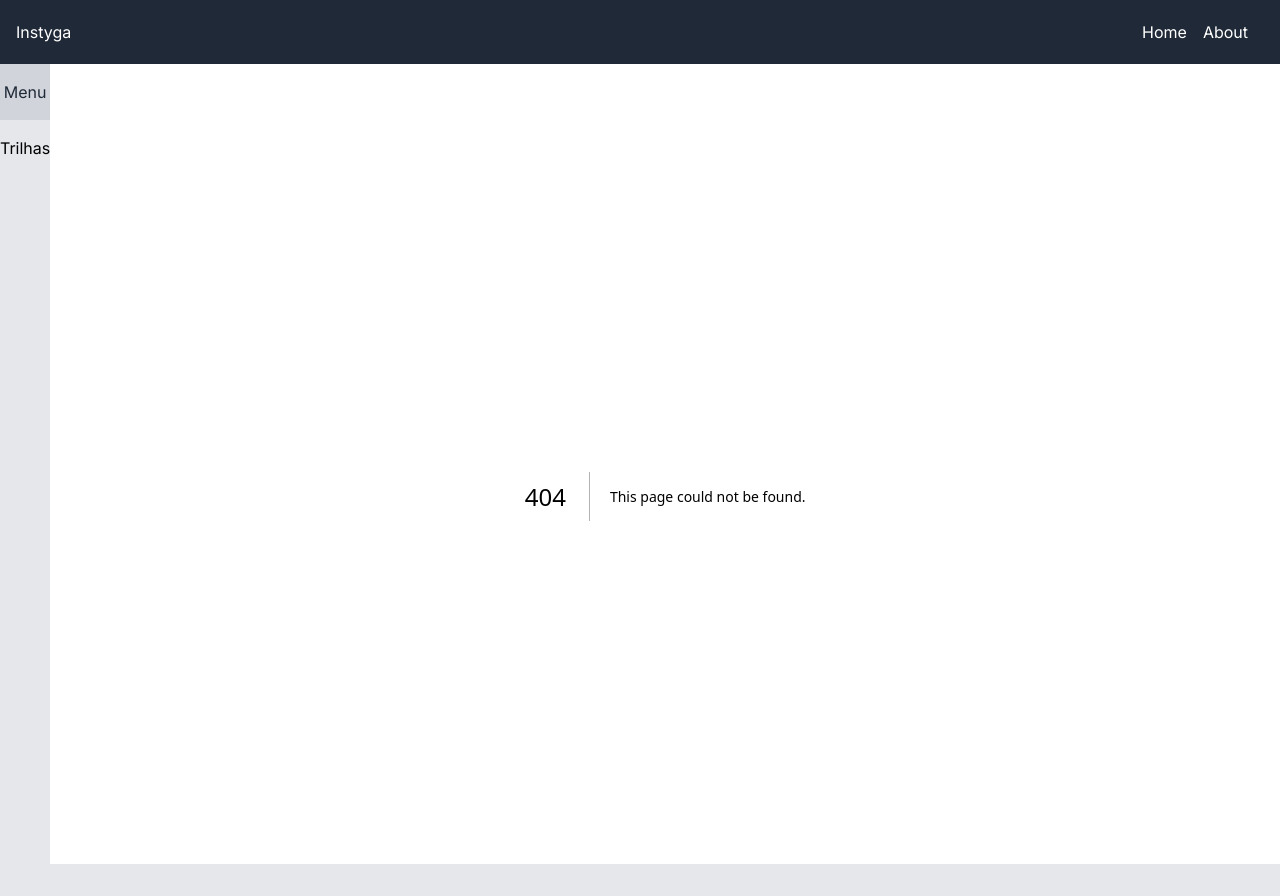
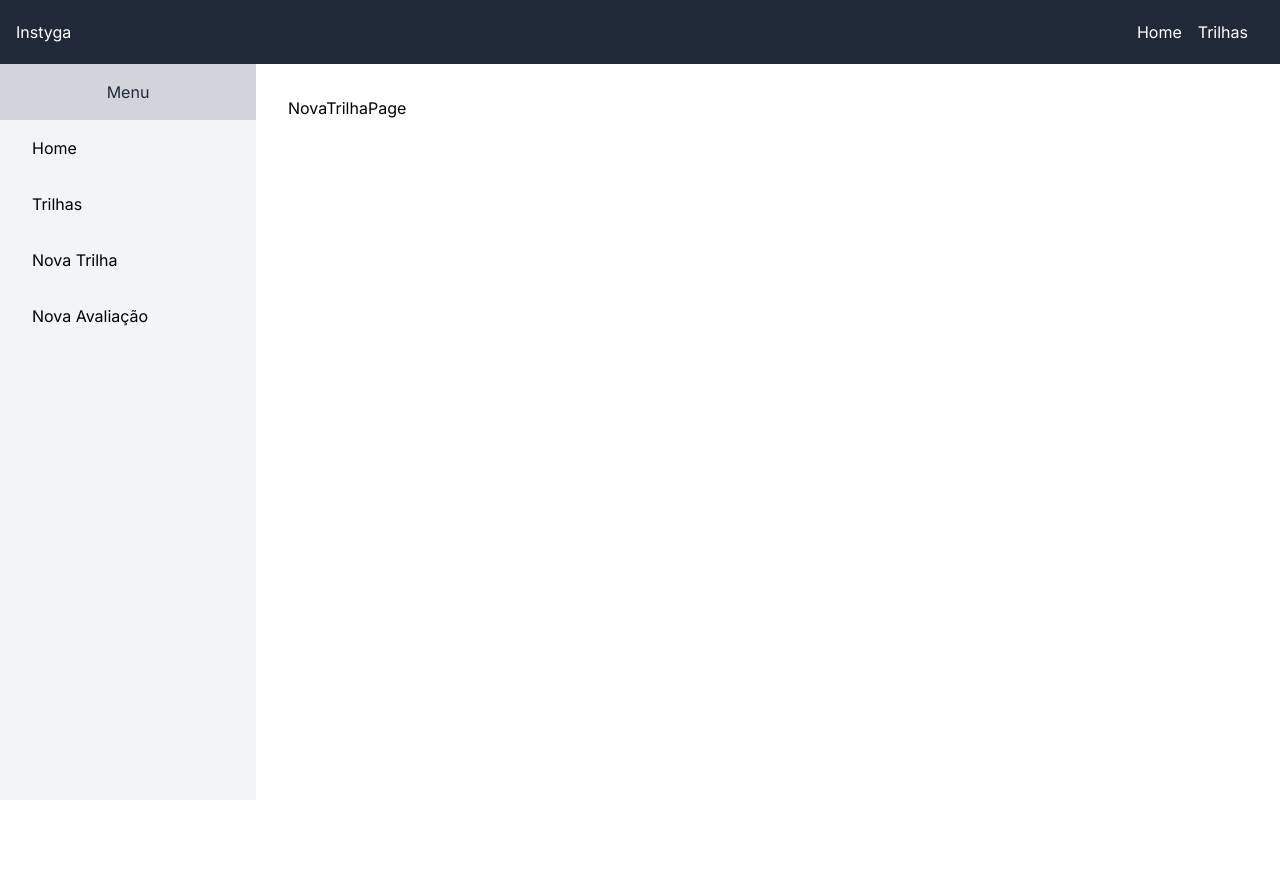
Before and after one commit to mikansc/instyga-web, a Next.js app: page /trilhas/novo in a window 1280 px wide. Before the commit this address had no page. After the commit the page ends 800 px from the top, so only its background shows below. Built offline with nearby package versions, Linux system fonts and the light colour scheme.

Commit message:
elementos visuais

```diff
--- /dev/null
+++ b/app/avaliacoes/novo/page.tsx
@@ -0,0 +1,5 @@
+const NovaAvaliacaoPage = (props) => {
+  return <div>NovaAvaliacaoPage</div>;
+};
+
+export default NovaAvaliacaoPage;
--- a/app/layout.tsx
+++ b/app/layout.tsx
@@ -18,11 +18,29 @@ export default function RootLayout({
 }) {
   return (
     <html lang="en" className="h-full">
-      <body className={`h-full bg-gray-200 ${inter.className}`}>
-        <Header />
-        <div className="flex h-full ">
-          <MenuLateral />
-          <div className="flex-1 px-8 pt-8 bg-white">{children}</div>
+      <body className={`h-full ${inter.className}`}>
+        <div className="fixed w-full z-10">
+          <Header
+            links={[
+              { title: "Home", to: "/" },
+              { title: "Trilhas", to: "/trilhas" },
+            ]}
+          />
+        </div>
+        <div className="flex h-full">
+          <div className="w-64 mt-16 bg-gray-100 fixed inset-y-0">
+            <MenuLateral
+              menuItems={[
+                { title: "Home", to: "/" },
+                { title: "Trilhas", to: "/trilhas" },
+                { title: "Nova Trilha", to: "/trilhas/novo" },
+                { title: "Nova Avaliação", to: "/avaliacoes/novo" },
+              ]}
+            />
+          </div>
+          <div className="flex-1 ml-64 mt-16 px-8 pt-8 bg-white">
+            {children}
+          </div>
         </div>
       </body>
     </html>
--- a/app/page.tsx
+++ b/app/page.tsx
@@ -1,11 +1,11 @@
-import { Trilhas } from "@/components/Trilhas";
+import { Titulo } from "@/components/Titulo/Titulo";
 
 /* eslint-disable @next/next/no-img-element */
-export default function Home() {
+export default function Home({ children }: { children: React.ReactNode }) {
   return (
     <main className="h-full">
-      <h2 className="text-4xl font-bold text-gray-900 mb-6">Trilhas</h2>
-      <Trilhas />
+      <Titulo>Bem vindo!</Titulo>
+      <p>Navegue pelo menu lateral para acessar as trilhas.</p>
     </main>
   );
 }
--- /dev/null
+++ b/app/trilhas/[trilhaId]/page.jsx
@@ -0,0 +1,3 @@
+export default function TrilhaDetalhesPage() {
+  return <div>TrilhaDetalhesPage</div>;
+}
--- /dev/null
+++ b/app/trilhas/novo/page.tsx
@@ -0,0 +1,5 @@
+const NovaTrilhaPage = (props) => {
+  return <div>NovaTrilhaPage</div>;
+};
+
+export default NovaTrilhaPage;
--- /dev/null
+++ b/app/trilhas/page.tsx
@@ -0,0 +1,20 @@
+import { Titulo } from "@/components/Titulo/Titulo";
+import { Trilhas } from "@/components/Trilhas";
+import { Trilha } from "@/components/Trilhas/Trilha";
+
+export default function TrilhasPage() {
+  return (
+    <main>
+      <Titulo>Trilhas</Titulo>
+      <Trilhas>
+        <Trilha
+          key={1}
+          link="/trilhas/1"
+          titulo="React"
+          descricao="Lorem ipsum dolor sit amet consectetur adipisicing elit. Quisquam, voluptatibus."
+          imagem="https://images.unsplash.com/photo-1519389950473-47ba0277781c?ixlib=rb-4.0.3&ixid=M3wxMjA3fDB8MHxwaG90by1wYWdlfHx8fGVufDB8fHx8fA%3D%3D&auto=format&fit=crop&w=1170&q=80"
+        />
+      </Trilhas>
+    </main>
+  );
+}
--- a/components/Header/Header.tsx
+++ b/components/Header/Header.tsx
@@ -1,4 +1,6 @@
-export function Header() {
+import { HeaderLink, type HeaderLinkItem } from "./HeaderLink";
+
+export function Header({ links }: { links: HeaderLinkItem[] }) {
   return (
     <header className="w-full h-16 bg-gray-800 text-white">
       <div
@@ -9,12 +11,11 @@ export function Header() {
         <h1>Instyga</h1>
         <nav className="flex justify-between items-center">
           <ul className="flex">
-            <li className="mr-4">
-              <a href="#">Home</a>
-            </li>
-            <li className="mr-4">
-              <a href="#">About</a>
-            </li>
+            {links.map((link) => {
+              return (
+                <HeaderLink key={link.to} to={link.to} title={link.title} />
+              );
+            })}
           </ul>
         </nav>
       </div>
--- /dev/null
+++ b/components/Header/HeaderLink.tsx
@@ -0,0 +1,14 @@
+import Link from "next/link";
+
+export interface HeaderLinkItem {
+  to: string;
+  title: string;
+}
+
+export const HeaderLink = ({ to, title }: HeaderLinkItem) => {
+  return (
+    <li className="mr-4">
+      <Link href={to}>{title}</Link>
+    </li>
+  );
+};
--- a/components/MenuLateral/MenuLateral.tsx
+++ b/components/MenuLateral/MenuLateral.tsx
@@ -1,14 +1,22 @@
-import { MenuLateralItem } from "./MenuLateralItem";
+import { MenuLateralItem, MenuLateralItemProps } from "./MenuLateralItem";
 
-export const MenuLateral = () => {
+export const MenuLateral = ({
+  menuItems = [],
+}: {
+  menuItems: MenuLateralItemProps[];
+}) => {
   return (
     <div className="h-full flex flex-col">
       <div className="py-4 bg-gray-300 text-gray-800 flex justify-center items-center">
         <span>Menu</span>
       </div>
       <div className="flex flex-col justify-center items-center">
-        <ul className="flex flex-col justify-center items-center w-full">
-          <MenuLateralItem title="Trilhas" to="/trilhas" />
+        <ul className="flex flex-col items-center w-full">
+          {menuItems.map((item) => {
+            return (
+              <MenuLateralItem key={item.to} title={item.title} to={item.to} />
+            );
+          })}
         </ul>
       </div>
     </div>
--- a/components/MenuLateral/MenuLateralItem.tsx
+++ b/components/MenuLateral/MenuLateralItem.tsx
@@ -1,4 +1,6 @@
-interface MenuLateralItemProps {
+import Link from "next/link";
+
+export interface MenuLateralItemProps {
   title: string;
   to: string;
 }
@@ -6,12 +8,12 @@ interface MenuLateralItemProps {
 export const MenuLateralItem = ({ title, to }: MenuLateralItemProps) => {
   return (
     <li className="w-full">
-      <a
+      <Link
         href={to}
-        className=" hover:bg-gray-400 hover:text-white w-full block text-center py-4"
+        className=" hover:bg-gray-400 hover:text-white w-full block py-4 pl-8"
       >
         {title}
-      </a>
+      </Link>
     </li>
   );
 };
--- a/components/Trilhas/Trilha.tsx
+++ b/components/Trilhas/Trilha.tsx
@@ -1,13 +1,21 @@
-import { Botao } from "../Botao";
+/* eslint-disable @next/next/no-img-element */
+import Link from "next/link";
 
-export const Trilha = () => {
+interface TrilhaProps {
+  titulo: string;
+  descricao: string;
+  imagem: string;
+  link: string;
+}
+
+export const Trilha = ({ titulo, descricao, imagem, link }: TrilhaProps) => {
   return (
     <div className="bg-white shadow-md rounded overflow-hidden relative">
       <div className="w-full h-48 bg-cover bg-center">
         <img
           className="block w-full h-48 object-cover"
-          src="https://images.unsplash.com/photo-1519389950473-47ba0277781c?ixlib=rb-4.0.3&ixid=M3wxMjA3fDB8MHxwaG90by1wYWdlfHx8fGVufDB8fHx8fA%3D%3D&auto=format&fit=crop&w=1170&q=80"
-          alt=""
+          src={imagem}
+          alt={titulo}
         />
         <div
           className="
@@ -35,9 +43,9 @@ export const Trilha = () => {
                 leading-tight
               "
           >
-            Image Overlay
+            {titulo}
           </h3>
-          <p className="text-sm">Lorem ipsum dolor sit amet.</p>
+          <p className="text-sm">{descricao}</p>
           <div
             className="
               flex
@@ -46,7 +54,12 @@ export const Trilha = () => {
               mt-4
               "
           >
-            <Botao />
+            <Link
+              href={link}
+              className="mt-4 px-4 py-2 bg-gray-900 text-white rounded hover:bg-gray-800 transition-colors duration-300 ease-in-out"
+            >
+              Ver detalhes
+            </Link>
           </div>
         </div>
       </div>
--- a/components/Trilhas/Trilhas.tsx
+++ b/components/Trilhas/Trilhas.tsx
@@ -1,11 +1,3 @@
-import { Trilha } from "./Trilha";
-
-export const Trilhas = () => {
-  return (
-    <div className="flex flex-col w-full gap-y-4">
-      <Trilha />
-      <Trilha />
-      <Trilha />
-    </div>
-  );
+export const Trilhas = ({ children }: { children?: React.ReactNode }) => {
+  return <div className="flex flex-col w-full gap-y-4">{children}</div>;
 };
```
